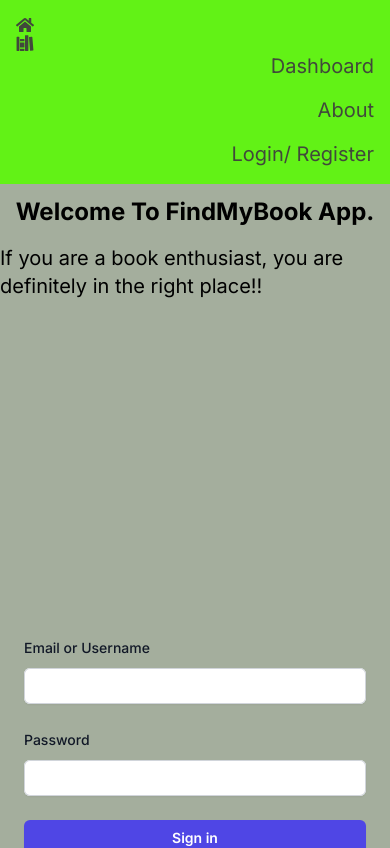
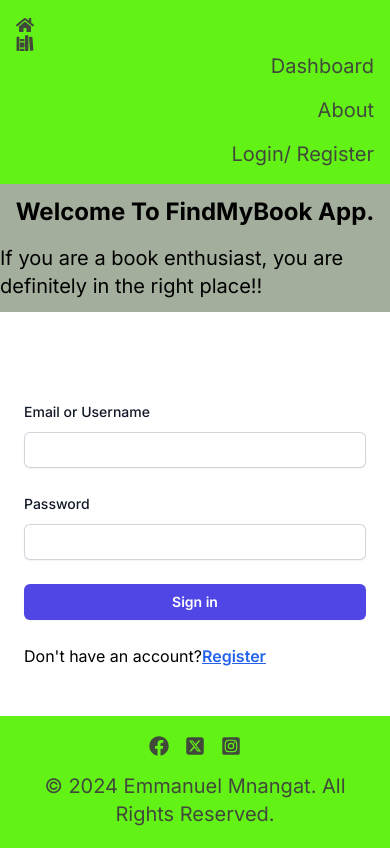
Before and after one commit to devMnangat/gomycode_find-my-book-app, a Next.js app: page /login in a window 390 px wide. Shown: the top 848 px of the page. Built offline with nearby package versions, Linux system fonts and the light colour scheme; no server answers.

Commit message:
chore: additional styling

```diff
--- a/src/app/dashboard/page.tsx
+++ b/src/app/dashboard/page.tsx
@@ -30,7 +30,7 @@ export default async function Dashboard() {
         <div className="flex justify-center">
           <Profile profileDetails={JSON.stringify(user)} />
           <Link href={"/search"}>
-          <button className="bg-theme-secondary text-theme-natural text-lg py-3 px-5 rounded-full ">
+          <button className="bg-theme-secondary text-theme-natural text-lg py-3 px-5 rounded-full justify-center ">
             Explore books
           </button>
           </Link>
--- a/src/app/layout.tsx
+++ b/src/app/layout.tsx
@@ -24,15 +24,15 @@ export default function RootLayout({
     <html lang="en">
       <body className={inter.className}>
         <ProviderWrapper>
-          <div className="flex flex-col gap-4 w-full h-screen min-h-fit max-w-7xl mx-auto bg-theme-natural">
-        <Header />
-        <main className="h-screen min-h-fit">
-        {children}
-      <ToastContainer position="top-right" autoClose={3000} hideProgressBar />
+        <div className="flex flex-col w-full min-h-screen ">
+  <Header />
+  <main className="flex-grow">
+    {children}
+    <ToastContainer position="top-right" autoClose={3000} hideProgressBar />
+  </main>
+  <Footer />
+</div>
 
-        </main>
-        <Footer />
-        </div>
         </ProviderWrapper>
         </body>
     </html>
--- a/src/app/save/page.tsx
+++ b/src/app/save/page.tsx
@@ -81,14 +81,15 @@ const Library = () => {
   }
 
   return (
-    <div className="container mx-auto px-4 py-10 overflow-y-scroll h-screen">
+    <div className="container mx-auto px-4 py-10 flex-grow">
     <h1 className="text-4xl font-bold mb-8 text-center">My Library</h1>
     {books.length === 0 ? (
       <p className="text-center">No books saved yet.</p>
     ) : (
-        <div className="grid grid-cols-1 md:grid-cols-2 lg:grid-cols-3 gap-6">
+      <div className="grid grid-cols-1 sm:grid-cols-2 lg:grid-cols-3 gap-6">
         {books.map((book) => (
-            <div key={book._id} className="bg-white p-6 rounded-lg shadow-md">
+          <div key={book._id} className="bg-white p-6 rounded-lg shadow-md flex flex-col justify-between">
+            <div>
               <h2 className="text-2xl font-semibold mb-2">{book.title}</h2>
               <p className="text-gray-700 mb-2">
                 By{" "}
@@ -96,9 +97,10 @@ const Library = () => {
                   ? book.authors.join(", ")
                   : "Unknown Author"}
               </p>
-
               <p className="text-gray-600 mb-2">Pages: {book.pageCount}</p>
               <p className="text-gray-600 mb-2">Language: {book.language}</p>
+            </div>
+            <div>
               <Rating
                 bookId={book._id}
                 initialRating={bookRatings[book._id] || 0}
@@ -111,19 +113,20 @@ const Library = () => {
                   href={book.previewLink}
                   target="_blank"
                   rel="noopener noreferrer"
-                  className="text-blue-500 underline"
+                  className="text-blue-500 underline block mt-2"
                 >
                   Preview
                 </Link>
               ) : (
-                <span className="text-gray-500">No preview available</span>
+                <span className="text-gray-500 block mt-2">No preview available</span>
               )}
               <button
                 onClick={() => handleDelete(book._id)}
-                className="mt-4 bg-red-500 text-white py-2 px-4 rounded hover:bg-red-600 flex justify-end items-end"
+                className="mt-4 bg-red-500 text-white py-2 px-4 rounded hover:bg-red-600 flex items-center justify-center"
               >
-                <IoMdTrash className="inline-block " />
+                <IoMdTrash className="mr-2" /> Delete
               </button>
+            </div>
           </div>
         ))}
       </div>
--- a/src/components/Footer.tsx
+++ b/src/components/Footer.tsx
@@ -5,14 +5,13 @@ import { FaSquareXTwitter } from 'react-icons/fa6'
 
 export function Footer() {
   return (
-    <footer className=' bg-theme-primary text-theme-secondary text-xl p-5 md:p-7'>
-      <div className='flex gap-4'>
-      <Link href={"https://www.facebook.com/emmanuel.rotich.121398"}><FaFacebook className='hover:text-blue-700' /></Link>
-      <Link href={""}><FaSquareXTwitter /></Link>
-      <Link href={"https://www.instagram.com/pappi_chulo._/"}><FaInstagramSquare className='hover:text-red-500' /></Link>
+    <footer className='bg-theme-primary text-theme-secondary text-xl p-5 md:p-7'>
+      <div className='flex justify-center md:justify-start gap-4 mb-4'>
+      <Link href={"https://www.facebook.com/emmanuel.rotich.121398"} target="_blank" rel="noopener noreferrer"><FaFacebook className='hover:text-blue-700' /></Link>
+      <Link href={""} target="_blank" rel="noopener noreferrer"><FaSquareXTwitter /></Link>
+      <Link href={"https://www.instagram.com/pappi_chulo._/"} target="_blank" rel="noopener noreferrer"><FaInstagramSquare className='hover:text-red-500' /></Link>
       </div>
-      <p> 2024 Emmanuel Mnangat.all Rights Reserved</p>
-
+      <p className='text-center md:text-left'>© 2024 Emmanuel Mnangat. All Rights Reserved.</p>
     </footer>
   )
 }
```
Lines whose indentation alone changed are shown as unchanged.
